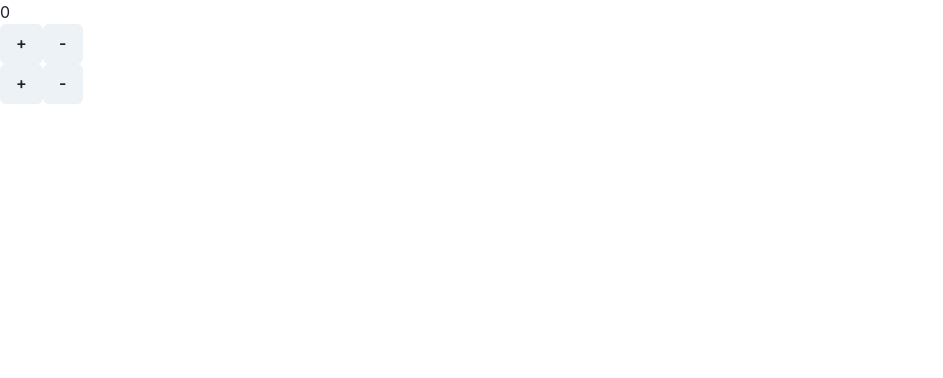
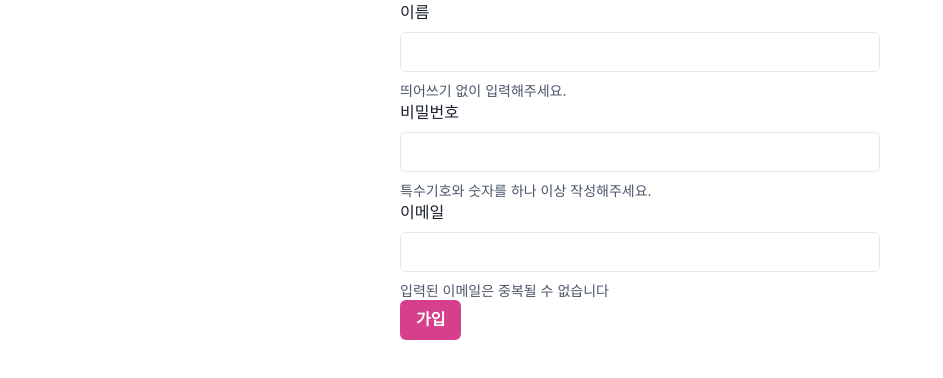
Before and after one commit to som42/reacht20231031, a React (Create React App) app: page / in a window 1280 px wide. Shown: the top 378 px of the page, without its empty margins (0-943 px from the left). Built offline with nearby package versions, Linux system fonts and the light colour scheme.

Commit message:
input 요소에 value, onChange prop사용

```diff
--- a/src/App.js
+++ b/src/App.js
@@ -1,27 +1,79 @@
 import React, { useState } from "react";
-import { Box, Button } from "@chakra-ui/react";
+import {
+  Box,
+  Button,
+  Center,
+  FormControl,
+  FormHelperText,
+  FormLabel,
+  Input,
+} from "@chakra-ui/react";
 
 function App(props) {
-  const [number, setNumber] = useState(0);
-  function handlePlusButtonClick() {
-    setNumber(number + 1);
+  const [name, setName] = useState("");
+  const [password, setPassword] = useState("");
+  const [email, setEamil] = useState("");
+  const [submitting, setSubmitting] = useState(false);
+  function handleNameInput(e) {
+    setName(e.target.value);
   }
-  function handleMinusButtonClick() {
-    setNumber(number - 1);
+  function handlePasswordInput(e) {
+    setPassword(e.target.value);
+  }
+  function handleEmailInput(e) {
+    setEamil(e.target.value);
+  }
+  function handleSubmit() {
+    setSubmitting(true);
+    /*
+    axios
+      .post("/adduser", {
+        name,
+        email,
+        password,
+      })
+      .then((response) => console.log("성공할 때 해야하는일"))
+      .catch((error) => console.log("실패할 때 해야하는 일"))
+      .finally(() => console.log("꼭 해야하는 일"));
+
+     */
   }
   return (
-    <div>
-      {/*더하기 빼기 누를 때마다 값 바뀌게 하기 */}
-      <input type="number" value={number} />
-      <Box>
-        <Button onClick={handlePlusButtonClick}>+</Button>
-        <Button onClick={handleMinusButtonClick}>-</Button>
+    <Center>
+      <Box w={"480px"}>
+        <FormControl md={5}>
+          <FormLabel>이름</FormLabel>
+          <Input type="text" value={name} onChange={handleNameInput} />
+          <FormHelperText>띄어쓰기 없이 입력해주세요.</FormHelperText>
+        </FormControl>
+
+        <FormControl md={5}>
+          <FormLabel>비밀번호</FormLabel>
+          <Input
+            type="password"
+            value={password}
+            onChange={handlePasswordInput}
+          />
+          <FormHelperText>
+            특수기호와 숫자를 하나 이상 작성해주세요.
+          </FormHelperText>
+        </FormControl>
+
+        <FormControl md={5}>
+          <FormLabel>이메일</FormLabel>
+          <Input type="email" value={email} onChange={handleEmailInput} />
+          <FormHelperText>입력된 이메일은 중복될 수 없습니다</FormHelperText>
+        </FormControl>
+
+        <Button
+          onClick={handleSubmit}
+          colorScheme="pink"
+          isLoading={submitting}
+        >
+          가입
+        </Button>
       </Box>
-      <Box>
-        <Button onClick={() => setNumber(number + 1)}>+</Button>
-        <Button onClick={() => setNumber(number - 1)}>-</Button>
-      </Box>
-    </div>
+    </Center>
   );
 }
 
```
